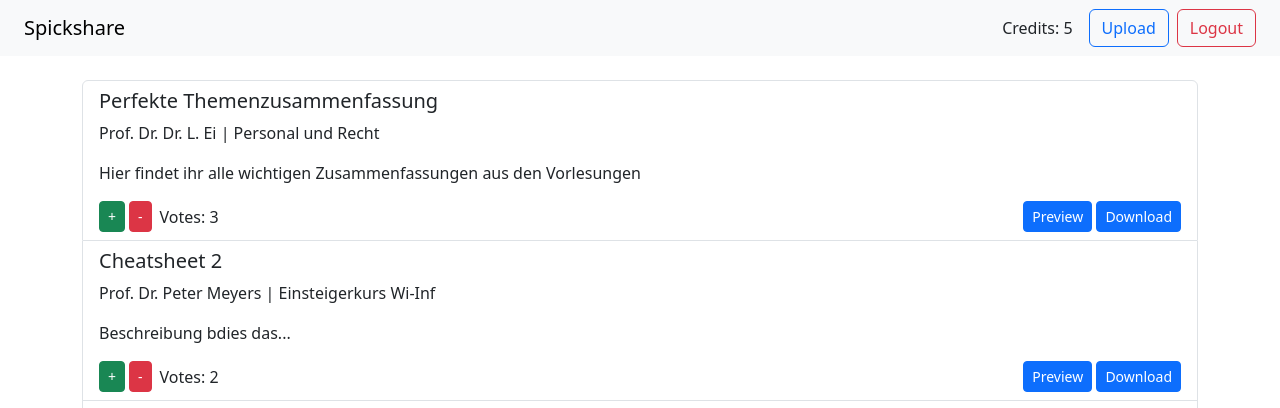
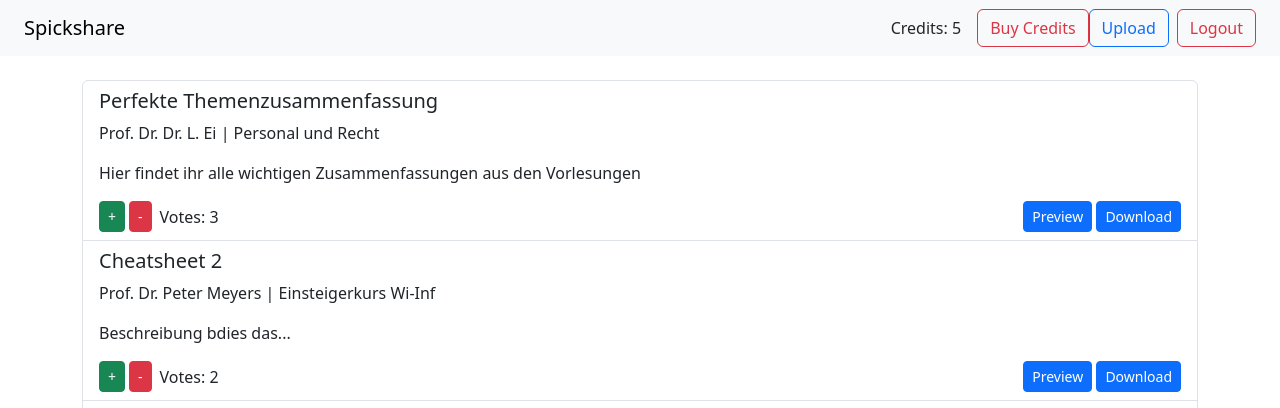
Before and after one commit to Jacob-ui/Spickshare, a Flask app: page /index/ in a window 1280 px wide. Shown: the top 408 px of the page. Run offline with Flask 3, Linux system fonts and the light colour scheme; a user stored in the database is signed in.

Commit message:
added buy_credits button to homepage

```diff
--- a/myproject/templates/index.html
+++ b/myproject/templates/index.html
@@ -17,6 +17,7 @@
   <div class="d-flex ms-auto align-items-center">
     {% if user.is_authenticated %}
       <span class="me-3">Credits: {{ user.credits }}</span>
+      <a href="{{ url_for('buy_credits') }}" class="btn btn-outline-danger">Buy Credits</a>
       <form action="{{ url_for('upload') }}" class="me-2">
         <button type="submit" class="btn btn-outline-primary">Upload</button>
       </form>
```
Also changed, not shown: myproject/instance/spickshare.db.
